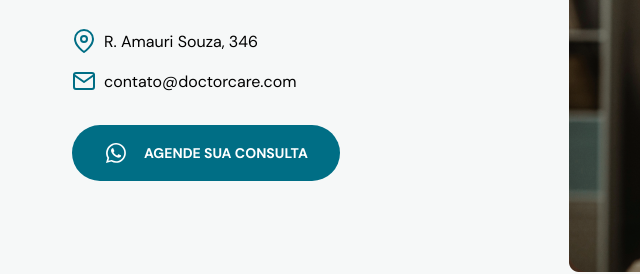
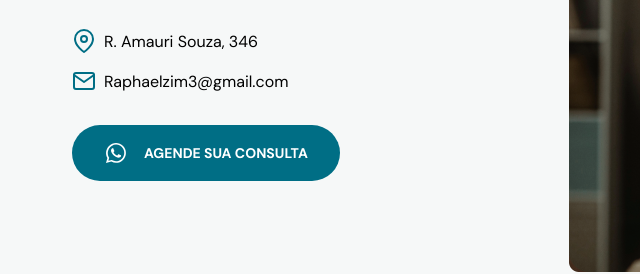
Before and after one commit to guendor/DoctorCare, a plain HTML site: page index.html in a window 1280 px wide. Shown: the part 2814-3088 px from the top of the page, 32-672 px from the left. Drawn offline with nearby package versions, Linux system fonts and the light colour scheme.

Commit message:
Correção da caixa de email

```diff
--- a/index.html
+++ b/index.html
@@ -535,7 +535,7 @@
                   />
                 </svg>
 
-                contato@doctorcare.com
+                Raphaelzim3@gmail.com
               </li>
             </ul>
 
```
